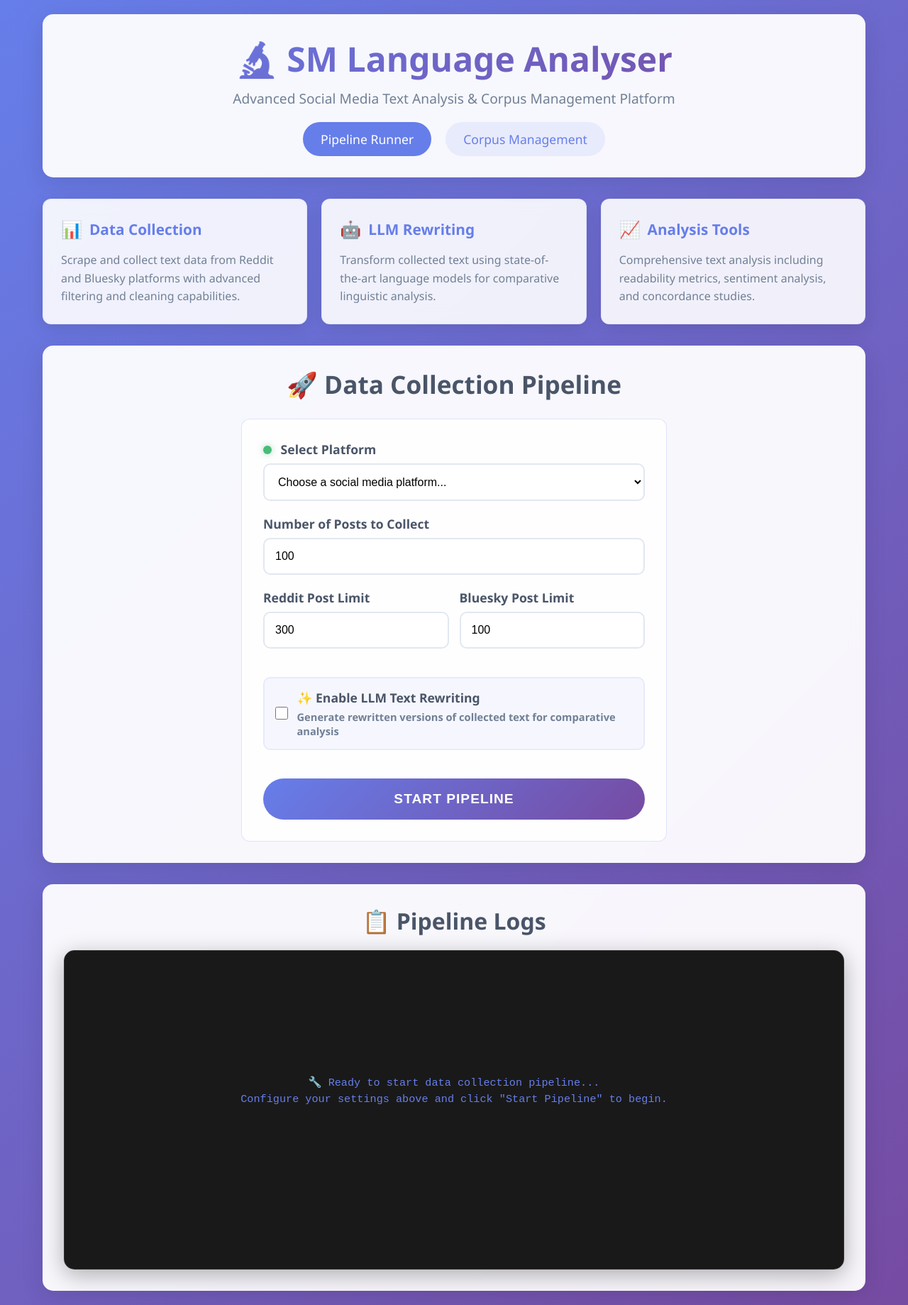
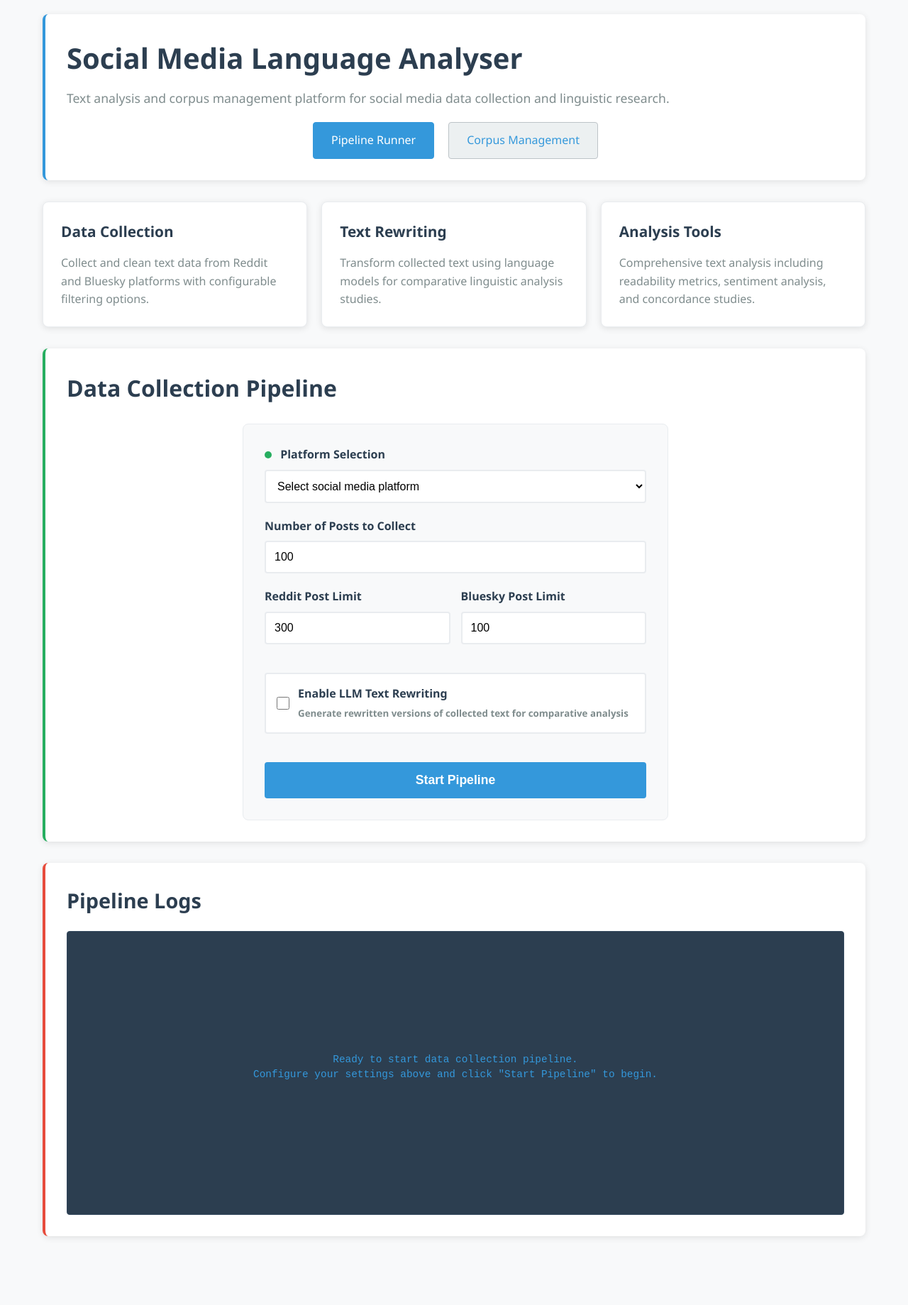
Before and after one commit to mr-gribbles/sm-language-analyser, a Flask app: page / in a window 1280 px wide. Shown: the whole page at 71% size. After the commit the page ends 1744 px from the top, so only its background shows below. Run offline with Flask 3, Linux system fonts and the light colour scheme.

Commit message:
feat: Implement corpus file upload functionality with validation and error handling; enhance UI for corpus management

```diff
--- a/app.py
+++ b/app.py
@@ -2,7 +2,9 @@ import os
 import sys
 import time
 import glob
-from flask import Flask, render_template, request, Response, jsonify
+import json
+from flask import Flask, render_template, request, Response, jsonify, flash
+from werkzeug.utils import secure_filename
 from threading import Thread
 
 # Add the project root to the Python path to allow for module imports
@@ -169,6 +171,97 @@ def serve_report(filename):
     else:
         return "Report not found", 404
 
+def validate_corpus_file(file_path):
+    """Validates that a file is a properly formatted corpus file from this codebase."""
+    try:
+        with open(file_path, 'r', encoding='utf-8') as f:
+            # Check first few lines to validate format
+            lines_checked = 0
+            for line in f:
+                if lines_checked >= 3:  # Check first 3 lines
+                    break
+
+                try:
+                    record = json.loads(line.strip())
+
+                    # Check for required structure from this codebase
+                    required_fields = ['id', 'timestamp', 'platform']
+                    if not all(field in record for field in required_fields):
+                        return False, "Missing required fields (id, timestamp, platform)"
+
+                    # Check for either original_content or llm_transformation
+                    if 'original_content' not in record and 'llm_transformation' not in record:
+                        return False, "Missing content fields (original_content or llm_transformation)"
+
+                    lines_checked += 1
+
+                except json.JSONDecodeError:
+                    return False, "Invalid JSON format"
+
+            if lines_checked == 0:
+                return False, "Empty file"
+
+        return True, "Valid corpus file"
+
+    except Exception as e:
+        return False, f"Error reading file: {str(e)}"
+
+@app.route('/upload', methods=['POST'])
+def upload_corpus():
+    """Handles corpus file uploads."""
+    if 'file' not in request.files:
+        return jsonify({'success': False, 'message': 'No file selected'}), 400
+
+    file = request.files['file']
+    corpus_type = request.form.get('corpus_type', 'original')
+
+    if file.filename == '':
+        return jsonify({'success': False, 'message': 'No file selected'}), 400
+
+    if not file.filename.endswith('.jsonl'):
+        return jsonify({'success': False, 'message': 'Only .jsonl files are allowed'}), 400
+
+    # Secure the filename
+    filename = secure_filename(file.filename)
+
+    # Determine upload directory
+    if corpus_type == 'rewritten':
+        upload_dir = 'corpora/rewritten_pairs'
+    else:
+        upload_dir = 'corpora/original_only'
+
+    # Create directory if it doesn't exist
+    os.makedirs(upload_dir, exist_ok=True)
+
+    # Save file temporarily for validation
+    temp_path = os.path.join(upload_dir, f"temp_{filename}")
+    file.save(temp_path)
+
+    # Validate the file
+    is_valid, message = validate_corpus_file(temp_path)
+
+    if not is_valid:
+        # Remove invalid file
+        os.remove(temp_path)
+        return jsonify({'success': False, 'message': f'Invalid corpus file: {message}'}), 400
+
+    # Move to final location
+    final_path = os.path.join(upload_dir, filename)
+
+    # Check if file already exists
+    if os.path.exists(final_path):
+        os.remove(temp_path)
+        return jsonify({'success': False, 'message': 'File already exists'}), 400
+
+    os.rename(temp_path, final_path)
+
+    return jsonify({
+        'success': True,
+        'message': f'Corpus file uploaded successfully to {corpus_type} collection',
+        'filename': filename,
+        'path': final_path
+    })
+
 if __name__ == '__main__':
     port = int(os.environ.get('PORT', 5001))
     app.run(host='0.0.0.0', port=port, debug=False)
--- a/templates/index.html
+++ b/templates/index.html
@@ -13,9 +13,10 @@
 
         body {
             font-family: 'Segoe UI', Tahoma, Geneva, Verdana, sans-serif;
-            background: linear-gradient(135deg, #667eea 0%, #764ba2 100%);
+            background: #f8f9fa;
             min-height: 100vh;
-            color: #333;
+            color: #2c3e50;
+            line-height: 1.6;
         }
 
         .container {
@@ -25,28 +26,24 @@
         }
 
         .header {
-            background: rgba(255, 255, 255, 0.95);
-            backdrop-filter: blur(10px);
-            border-radius: 15px;
+            background: white;
+            border-radius: 8px;
             padding: 30px;
             margin-bottom: 30px;
-            box-shadow: 0 8px 32px rgba(0, 0, 0, 0.1);
-            text-align: center;
+            box-shadow: 0 2px 10px rgba(0, 0, 0, 0.1);
+            border-left: 4px solid #3498db;
         }
 
         .header h1 {
-            color: #4a5568;
-            font-size: 3rem;
+            color: #2c3e50;
+            font-size: 2.5rem;
             margin-bottom: 10px;
-            background: linear-gradient(135deg, #667eea 0%, #764ba2 100%);
-            -webkit-background-clip: text;
-            -webkit-text-fill-color: transparent;
-            background-clip: text;
+            font-weight: 600;
         }
 
         .header p {
-            color: #718096;
-            font-size: 1.2rem;
+            color: #7f8c8d;
+            font-size: 1.1rem;
             margin-bottom: 20px;
         }
 
@@ -58,50 +55,52 @@
         }
 
         .nav a {
-            color: #667eea;
+            color: #3498db;
             text-decoration: none;
             padding: 12px 25px;
-            border-radius: 25px;
-            background: rgba(102, 126, 234, 0.1);
+            border-radius: 4px;
+            background: #ecf0f1;
             transition: all 0.3s ease;
             font-weight: 500;
-            font-size: 1.1rem;
+            font-size: 1rem;
+            border: 1px solid #bdc3c7;
         }
 
         .nav a:hover {
-            background: #667eea;
+            background: #3498db;
             color: white;
-            transform: translateY(-2px);
+            border-color: #3498db;
         }
 
         .nav a.active {
-            background: #667eea;
+            background: #3498db;
             color: white;
+            border-color: #3498db;
         }
 
         .pipeline-section {
-            background: rgba(255, 255, 255, 0.95);
-            backdrop-filter: blur(10px);
-            border-radius: 15px;
+            background: white;
+            border-radius: 8px;
             padding: 30px;
             margin-bottom: 30px;
-            box-shadow: 0 8px 32px rgba(0, 0, 0, 0.1);
+            box-shadow: 0 2px 10px rgba(0, 0, 0, 0.1);
+            border-left: 4px solid #27ae60;
         }
 
         .pipeline-section h2 {
-            color: #4a5568;
+            color: #2c3e50;
             margin-bottom: 25px;
-            font-size: 2.2rem;
-            text-align: center;
+            font-size: 2rem;
+            font-weight: 600;
         }
 
         .form-container {
             max-width: 600px;
             margin: 0 auto;
-            background: rgba(255, 255, 255, 0.8);
-            border-radius: 12px;
+            background: #f8f9fa;
+            border-radius: 8px;
             padding: 30px;
-            border: 1px solid rgba(102, 126, 234, 0.2);
+            border: 1px solid #e9ecef;
         }
 
         .form-group {
@@ -111,9 +110,9 @@
         .form-group label {
             display: block;
             margin-bottom: 8px;
-            color: #4a5568;
+            color: #2c3e50;
             font-weight: 600;
-            font-size: 1.1rem;
+            font-size: 1rem;
         }
 
         .form-row {
@@ -125,9 +124,9 @@
 
         select, input[type="number"] {
             width: 100%;
-            padding: 15px;
-            border: 2px solid #e2e8f0;
-            border-radius: 10px;
+            padding: 12px;
+            border: 2px solid #e9ecef;
+            border-radius: 4px;
             font-size: 1rem;
             transition: all 0.3s ease;
             background: white;
@@ -135,9 +134,8 @@
 
         select:focus, input[type="number"]:focus {
             outline: none;
-            border-color: #667eea;
-            box-shadow: 0 0 0 3px rgba(102, 126, 234, 0.1);
-            transform: translateY(-1px);
+            border-color: #3498db;
+            box-shadow: 0 0 0 3px rgba(52, 152, 219, 0.1);
         }
 
         .checkbox-group {
@@ -145,20 +143,19 @@
             align-items: center;
             gap: 12px;
             padding: 15px;
-            background: rgba(102, 126, 234, 0.05);
-            border-radius: 10px;
-            border: 2px solid rgba(102, 126, 234, 0.1);
+            background: white;
+            border-radius: 4px;
+            border: 2px solid #e9ecef;
             transition: all 0.3s ease;
         }
 
         .checkbox-group:hover {
-            background: rgba(102, 126, 234, 0.1);
-            border-color: rgba(102, 126, 234, 0.2);
+            border-color: #bdc3c7;
         }
 
         .checkbox-group input[type="checkbox"] {
-            width: 20px;
-            height: 20px;
+            width: 18px;
+            height: 18px;
             margin: 0;
             cursor: pointer;
         }
@@ -166,81 +163,78 @@
         .checkbox-group label {
             margin: 0;
             cursor: pointer;
-            font-size: 1.1rem;
-            color: #4a5568;
+            font-size: 1rem;
+            color: #2c3e50;
         }
 
         .submit-btn {
-            background: linear-gradient(135deg, #667eea 0%, #764ba2 100%);
+            background: #3498db;
             color: white;
             border: none;
-            padding: 18px 40px;
-            border-radius: 30px;
-            font-size: 1.2rem;
+            padding: 15px 30px;
+            border-radius: 4px;
+            font-size: 1.1rem;
             font-weight: 600;
             cursor: pointer;
             transition: all 0.3s ease;
             width: 100%;
             margin-top: 20px;
-            text-transform: uppercase;
-            letter-spacing: 1px;
         }
 
         .submit-btn:hover {
-            transform: translateY(-3px);
-            box-shadow: 0 10px 30px rgba(102, 126, 234, 0.4);
+            background: #2980b9;
+            transform: translateY(-1px);
+            box-shadow: 0 4px 15px rgba(52, 152, 219, 0.3);
         }
 
         .submit-btn:active {
-            transform: translateY(-1px);
+            transform: translateY(0);
         }
 
         .logs-section {
-            background: rgba(255, 255, 255, 0.95);
-            backdrop-filter: blur(10px);
-            border-radius: 15px;
+            background: white;
+            border-radius: 8px;
             padding: 30px;
-            box-shadow: 0 8px 32px rgba(0, 0, 0, 0.1);
+            box-shadow: 0 2px 10px rgba(0, 0, 0, 0.1);
+            border-left: 4px solid #e74c3c;
         }
 
         .logs-section h2 {
-            color: #4a5568;
+            color: #2c3e50;
             margin-bottom: 20px;
-            font-size: 2rem;
-            text-align: center;
+            font-size: 1.8rem;
+            font-weight: 600;
         }
 
         .log-container {
-            background: rgba(0, 0, 0, 0.9);
-            backdrop-filter: blur(10px);
-            border-radius: 15px;
-            padding: 25px;
-            height: 450px;
+            background: #2c3e50;
+            border-radius: 4px;
+            padding: 20px;
+            height: 400px;
             overflow-y: auto;
             font-family: 'Courier New', monospace;
-            font-size: 0.95rem;
+            font-size: 0.9rem;
             line-height: 1.5;
-            color: #00ff00;
-            box-shadow: 0 8px 32px rgba(0, 0, 0, 0.3);
-            border: 1px solid rgba(255, 255, 255, 0.1);
+            color: #ecf0f1;
+            border: 1px solid #34495e;
         }
 
         .log-container::-webkit-scrollbar {
-            width: 10px;
+            width: 8px;
         }
 
         .log-container::-webkit-scrollbar-track {
-            background: rgba(255, 255, 255, 0.1);
-            border-radius: 5px;
+            background: #34495e;
+            border-radius: 4px;
         }
 
         .log-container::-webkit-scrollbar-thumb {
-            background: rgba(102, 126, 234, 0.6);
-            border-radius: 5px;
+            background: #7f8c8d;
+            border-radius: 4px;
         }
 
         .log-container::-webkit-scrollbar-thumb:hover {
-            background: rgba(102, 126, 234, 0.8);
+            background: #95a5a6;
         }
 
         .info-cards {
@@ -251,36 +245,29 @@
         }
 
         .info-card {
-            background: rgba(255, 255, 255, 0.9);
-            backdrop-filter: blur(10px);
-            border-radius: 12px;
+            background: white;
+            border-radius: 8px;
             padding: 25px;
-            box-shadow: 0 6px 25px rgba(0, 0, 0, 0.1);
-            border: 1px solid rgba(102, 126, 234, 0.1);
+            box-shadow: 0 2px 10px rgba(0, 0, 0, 0.1);
+            border: 1px solid #e9ecef;
             transition: transform 0.3s ease, box-shadow 0.3s ease;
         }
 
         .info-card:hover {
-            transform: translateY(-5px);
-            box-shadow: 0 12px 40px rgba(0, 0, 0, 0.15);
+            transform: translateY(-2px);
+            box-shadow: 0 4px 20px rgba(0, 0, 0, 0.15);
         }
 
         .info-card h3 {
-            color: #667eea;
+            color: #2c3e50;
             margin-bottom: 15px;
             font-size: 1.3rem;
-            display: flex;
-            align-items: center;
-            gap: 10px;
+            font-weight: 600;
         }
 
         .info-card p {
-            color: #718096;
+            color: #7f8c8d;
             line-height: 1.6;
-        }
-
-        .feature-icon {
-            font-size: 1.5rem;
         }
 
         @media (max-width: 768px) {
@@ -289,7 +276,7 @@
             }
 
             .header h1 {
-                font-size: 2.2rem;
+                font-size: 2rem;
             }
 
             .header p {
@@ -313,20 +300,18 @@
 
         .status-indicator {
             display: inline-block;
-            width: 12px;
-            height: 12px;
+            width: 10px;
+            height: 10px;
             border-radius: 50%;
             margin-right: 8px;
         }
 
         .status-ready {
-            background-color: #48bb78;
-            box-shadow: 0 0 10px rgba(72, 187, 120, 0.5);
+            background-color: #27ae60;
         }
 
         .status-running {
-            background-color: #ed8936;
-            box-shadow: 0 0 10px rgba(237, 137, 54, 0.5);
+            background-color: #f39c12;
             animation: pulse 2s infinite;
         }
 
@@ -340,8 +325,8 @@
 <body>
     <div class="container">
         <div class="header">
-            <h1>🔬 SM Language Analyser</h1>
-            <p>Advanced Social Media Text Analysis & Corpus Management Platform</p>
+            <h1>Social Media Language Analyser</h1>
+            <p>Text analysis and corpus management platform for social media data collection and linguistic research.</p>
             <nav class="nav">
                 <a href="/" class="active">Pipeline Runner</a>
                 <a href="/corpus">Corpus Management</a>
@@ -350,33 +335,33 @@
 
         <div class="info-cards">
             <div class="info-card">
-                <h3><span class="feature-icon">📊</span>Data Collection</h3>
-                <p>Scrape and collect text data from Reddit and Bluesky platforms with advanced filtering and cleaning capabilities.</p>
+                <h3>Data Collection</h3>
+                <p>Collect and clean text data from Reddit and Bluesky platforms with configurable filtering options.</p>
             </div>
             <div class="info-card">
-                <h3><span class="feature-icon">🤖</span>LLM Rewriting</h3>
-                <p>Transform collected text using state-of-the-art language models for comparative linguistic analysis.</p>
+                <h3>Text Rewriting</h3>
+                <p>Transform collected text using language models for comparative linguistic analysis studies.</p>
             </div>
             <div class="info-card">
-                <h3><span class="feature-icon">📈</span>Analysis Tools</h3>
+                <h3>Analysis Tools</h3>
                 <p>Comprehensive text analysis including readability metrics, sentiment analysis, and concordance studies.</p>
             </div>
         </div>
 
         <div class="pipeline-section">
-            <h2>🚀 Data Collection Pipeline</h2>
+            <h2>Data Collection Pipeline</h2>
             <div class="form-container">
                 <form id="pipeline-form">
                     <div class="form-group">
                         <label for="platform">
                             <span class="status-indicator status-ready"></span>
-                            Select Platform
+                            Platform Selection
                         </label>
                         <select name="platform" id="platform" required>
-                            <option value="" disabled selected>Choose a social media platform...</option>
-                            <option value="reddit">📱 Reddit</option>
-                            <option value="bluesky">🦋 Bluesky</option>
-                            <option value="both">🔄 Both Platforms</option>
+                            <option value="" disabled selected>Select social media platform</option>
+                            <option value="reddit">Reddit</option>
+                            <option value="bluesky">Bluesky</option>
+                            <option value="both">Both Platforms</option>
                         </select>
                     </div>
 
@@ -400,8 +385,8 @@
                         <div class="checkbox-group">
                             <input type="checkbox" name="rewrite" id="rewrite">
                             <label for="rewrite">
-                                ✨ Enable LLM Text Rewriting
-                                <small style="display: block; color: #718096; margin-top: 5px;">
+                                Enable LLM Text Rewriting
+                                <small style="display: block; color: #7f8c8d; margin-top: 5px;">
                                     Generate rewritten versions of collected text for comparative analysis
                                 </small>
                             </label>
@@ -416,10 +401,10 @@
         </div>
 
         <div class="logs-section">
-            <h2>📋 Pipeline Logs</h2>
+            <h2>Pipeline Logs</h2>
             <div class="log-container" id="logs">
-                <div style="color: #667eea; text-align: center; margin-top: 150px;">
-                    🔧 Ready to start data collection pipeline...<br>
+                <div style="color: #3498db; text-align: center; margin-top: 150px;">
+                    Ready to start data collection pipeline.<br>
                     Configure your settings above and click "Start Pipeline" to begin.
                 </div>
             </div>
@@ -468,7 +453,7 @@
             updateStatus('running');
             submitBtn.textContent = 'Pipeline Running...';
             submitBtn.disabled = true;
-            logsContainer.innerHTML = '<div style="color: #667eea;">🚀 Initializing pipeline...</div>';
+            logsContainer.innerHTML = '<div style="color: #3498db;">Initializing pipeline...</div>';
 
             try {
                 const formData = new FormData(e.target);
@@ -483,7 +468,7 @@
                     throw new Error('Failed to start pipeline');
                 }
             } catch (error) {
-                logsContainer.innerHTML = `<div style="color: #ff6b6b;">❌ Error: ${error.message}</div>`;
+                logsContainer.innerHTML = `<div style="color: #e74c3c;">Error: ${error.message}</div>`;
                 updateStatus('ready');
                 submitBtn.textContent = 'Start Pipeline';
                 submitBtn.disabled = false;
```
Also changed, not shown: templates/corpus.html (+215 -98 lines).
